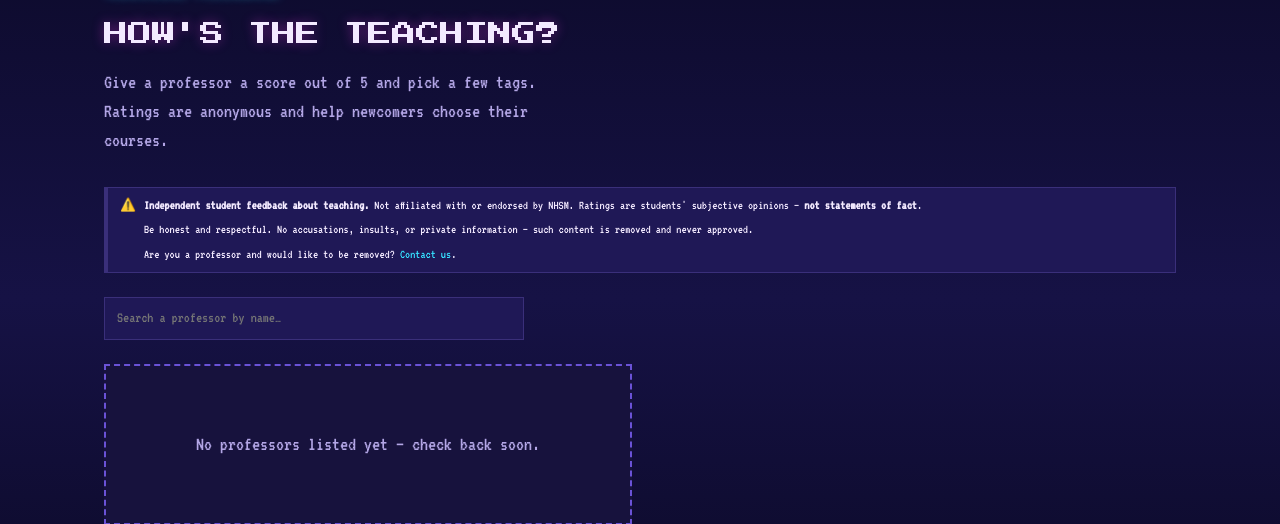
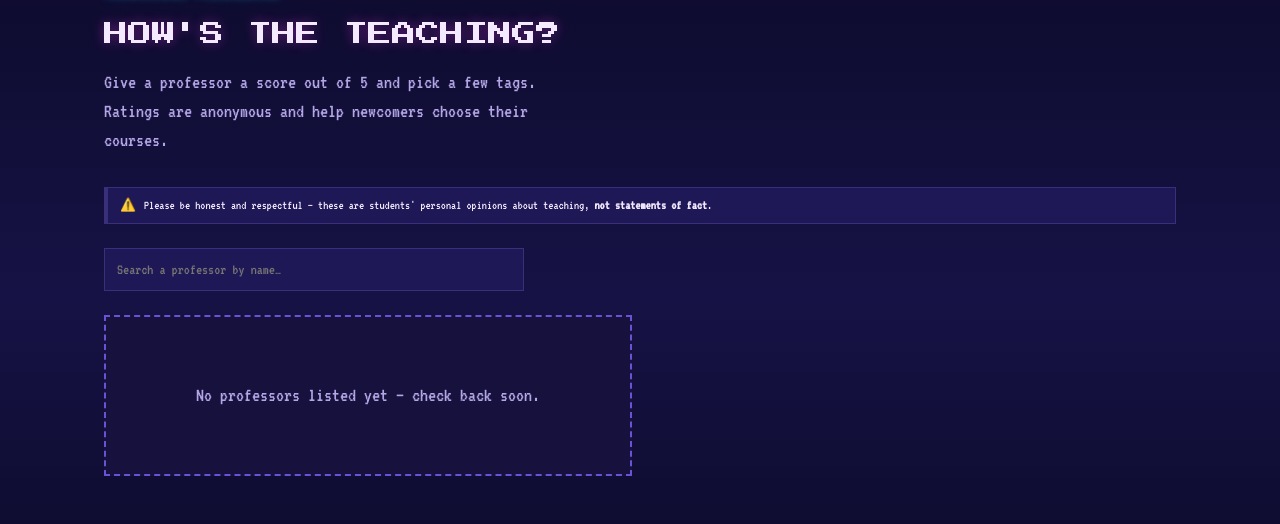
Before and after one commit to Azzouz-billel/nhsm-website, a Django app: page /professors/ in a window 1280 px wide. Shown: the part 142-666 px from the top of the page. Run offline with Django 5.2, Linux system fonts and the light colour scheme; the visitor is signed in with stand-in values (Sample User, id 1); data that the repository does not hold is empty.

Commit message:
feat(professors): trim disclaimer, drop acknowledgment checkbox, widen score box
- Shorten the disclaimer to one line (honest/respectful, opinions not
  statements of fact); drop the NHSM-affiliation and contact-us lines.
- Remove the required acknowledgment checkbox from the rating form.
- Widen and pad the score input so the pixel-font digits fit cleanly.

Co-Authored-By: Claude Opus 4.8 <noreply@anthropic.com>

```diff
--- a/apps/professors/forms.py
+++ b/apps/professors/forms.py
@@ -25,11 +25,6 @@ class RatingForm(forms.ModelForm):
         required=False,
         label="What describes this teaching? (choose up to 3)",
     )
-    agree = forms.BooleanField(
-        required=True,
-        label="I confirm this is my honest, respectful opinion about teaching — with "
-        "no accusations, insults, or private information.",
-    )
 
     class Meta:
         model = ProfessorRating
--- a/static/css/main.css
+++ b/static/css/main.css
@@ -788,8 +788,6 @@ img { max-width: 100%; display: block; }
   color: var(--muted);
   line-height: 1.5;
 }
-.warn-note--fine p { margin: 0 0 0.4em; }
-.warn-note--fine p:last-child { margin-bottom: 0; }
 .warn-note--fine strong { color: var(--text); }
 
 /* ----------------------------------------------------------------- about page */
@@ -904,7 +902,7 @@ img { max-width: 100%; display: block; }
 .rating-note { margin-top: var(--space-3); }
 /* Typed score field (0–5). */
 .score-input { display: flex; align-items: center; gap: var(--space-2); margin-bottom: var(--space-4); }
-.score-field { width: 5rem; text-align: center; font-family: var(--font-display); }
+.score-field { width: 7.5rem; padding: var(--space-3) var(--space-2); text-align: center; font-family: var(--font-display); font-size: 0.95rem; }
 
 .prof-comment { border: 1px solid var(--border); background: var(--surface); padding: var(--space-4); margin-bottom: var(--space-3); }
 .prof-comment--hidden { opacity: 0.55; border-style: dashed; }
@@ -928,11 +926,6 @@ img { max-width: 100%; display: block; }
 .tag-choices > div { display: flex; flex-wrap: wrap; gap: var(--space-2) var(--space-4); margin-top: var(--space-2); }
 .tag-choices label { display: inline-flex; align-items: center; gap: 0.35em; font-size: 0.95rem; cursor: pointer; }
 .tag-choices input { accent-color: var(--brand); }
-.agree-row {
-  display: flex; align-items: flex-start; gap: var(--space-2);
-  margin-bottom: var(--space-4); font-size: 0.9rem; color: var(--text-muted); cursor: pointer;
-}
-.agree-row input { margin-top: 0.2em; accent-color: var(--brand); }
 
 /* ------------------------------------------------------------------ messages */
 .messages { margin-bottom: var(--space-5); }
--- a/templates/professors/list.html
+++ b/templates/professors/list.html
@@ -13,18 +13,10 @@
       <p class="muted">Give a professor a score out of 5 and pick a few tags. Ratings are anonymous and help newcomers choose their courses.</p>
     </div>
 
-    <div class="warn-note warn-note--fine">
+    <p class="warn-note warn-note--fine">
       <span aria-hidden="true">⚠️</span>
-      <div>
-        <p><strong>Independent student feedback about teaching.</strong>
-          Not affiliated with or endorsed by NHSM. Ratings are students' subjective opinions —
-          <strong>not statements of fact</strong>.</p>
-        <p>Be honest and respectful. No accusations, insults, or private
-          information — such content is removed and never approved.</p>
-        <p>Are you a professor and would like to be removed?
-          <a href="{% url 'contact' %}">Contact us</a>.</p>
-      </div>
-    </div>
+      <span>Please be honest and respectful — these are students' personal opinions about teaching, <strong>not statements of fact</strong>.</span>
+    </p>
 
     <div class="prof-search">
       <input type="search" class="field" placeholder="Search a professor by name…"
```
Also changed, not shown: apps/professors/tests.py (+2 -9 lines), templates/professors/detail.html (+3 -12 lines).
